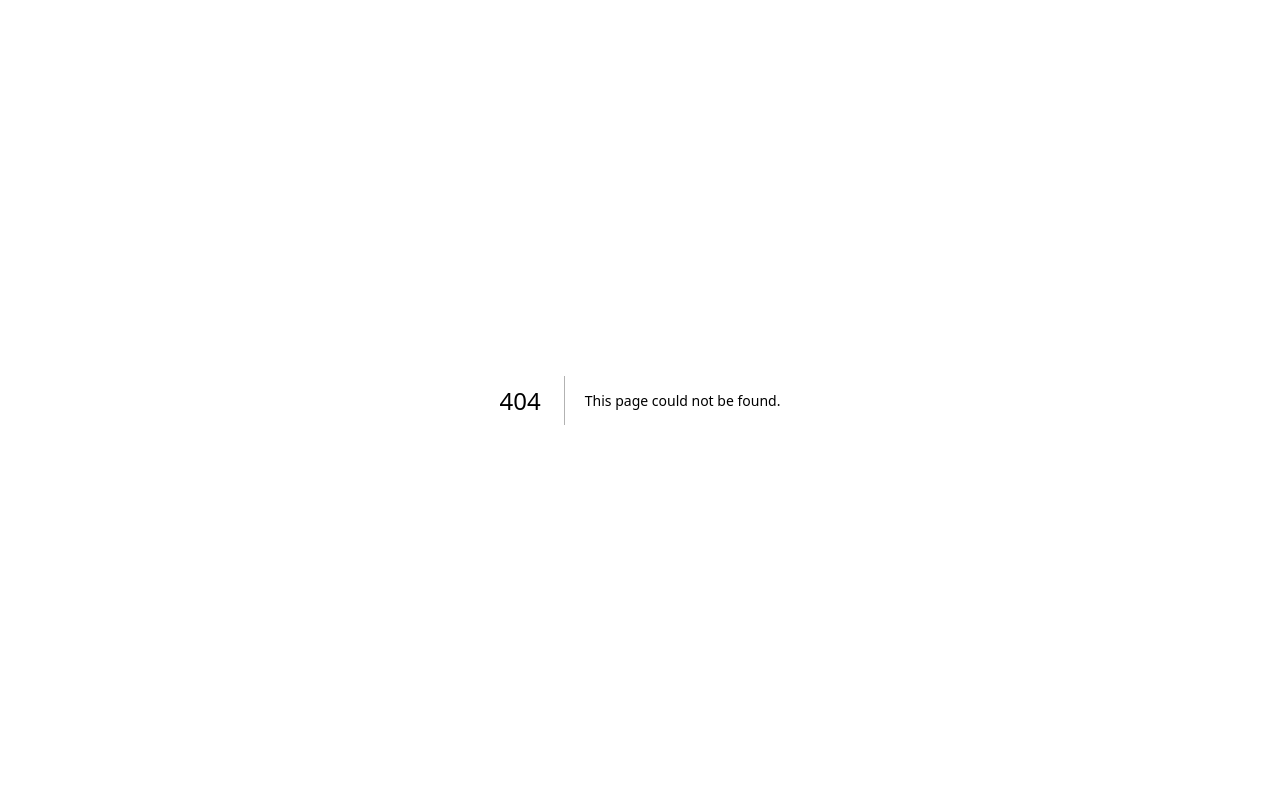
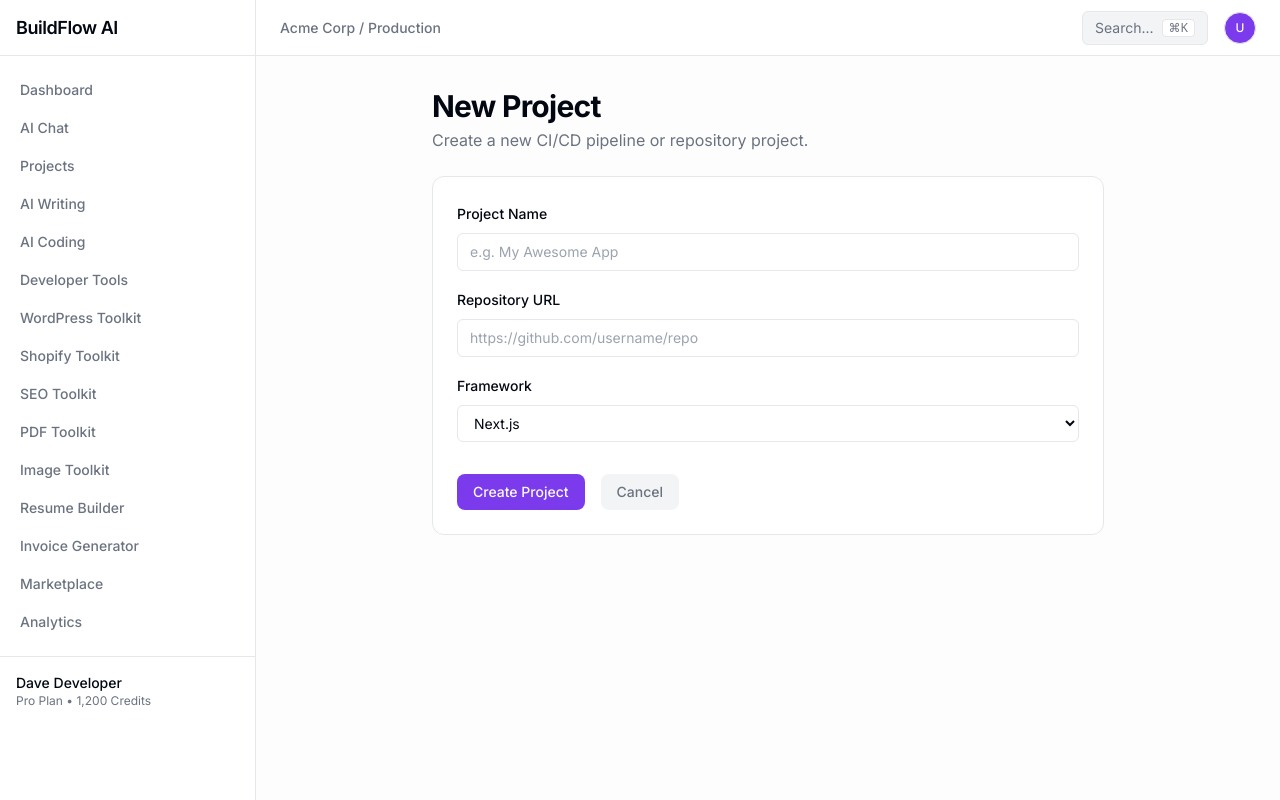
Before and after one commit to hussainch3310/Buildflow, a Next.js app in the folder apps/web/: page /projects/new in a window 1280 px wide. Before the commit this address had no page. Built offline with nearby package versions, Linux system fonts and the light colour scheme.

Commit message:
Add new project page and link

```diff
--- /dev/null
+++ b/apps/web/src/app/(dashboard)/projects/new/page.tsx
@@ -0,0 +1,71 @@
+import Link from 'next/link';
+
+export default function NewProjectPage() {
+  return (
+    <div className="max-w-2xl mx-auto space-y-6">
+      <div>
+        <h1 className="text-3xl font-bold tracking-tight">New Project</h1>
+        <p className="text-muted-foreground mt-1">Create a new CI/CD pipeline or repository project.</p>
+      </div>
+
+      <div className="bg-card border border-border rounded-xl p-6">
+        <form className="space-y-4">
+          <div className="space-y-2">
+            <label className="text-sm font-medium" htmlFor="projectName">Project Name</label>
+            <input
+              id="projectName"
+              type="text"
+              className="w-full px-3 py-2 bg-background border border-input rounded-md text-sm focus:outline-none focus:ring-2 focus:ring-primary"
+              placeholder="e.g. My Awesome App"
+              required
+            />
+          </div>
+
+          <div className="space-y-2">
+            <label className="text-sm font-medium" htmlFor="repositoryUrl">Repository URL</label>
+            <input
+              id="repositoryUrl"
+              type="url"
+              className="w-full px-3 py-2 bg-background border border-input rounded-md text-sm focus:outline-none focus:ring-2 focus:ring-primary"
+              placeholder="https://github.com/username/repo"
+            />
+          </div>
+
+          <div className="space-y-2">
+            <label className="text-sm font-medium" htmlFor="framework">Framework</label>
+            <select
+              id="framework"
+              className="w-full px-3 py-2 bg-background border border-input rounded-md text-sm focus:outline-none focus:ring-2 focus:ring-primary"
+            >
+              <option value="nextjs">Next.js</option>
+              <option value="react">React</option>
+              <option value="vue">Vue</option>
+              <option value="express">Express</option>
+              <option value="nestjs">NestJS</option>
+              <option value="other">Other</option>
+            </select>
+          </div>
+
+          <div className="pt-4 flex items-center gap-4">
+            <button
+              type="button"
+              className="px-4 py-2 bg-primary text-primary-foreground text-sm font-medium rounded-lg hover:bg-primary/90 transition-colors"
+              onClick={() => {
+                // Future functionality to handle form submission
+                alert('Project creation functionality coming soon!');
+              }}
+            >
+              Create Project
+            </button>
+            <Link
+              href="/projects"
+              className="px-4 py-2 bg-muted text-muted-foreground text-sm font-medium rounded-lg hover:bg-accent transition-colors"
+            >
+              Cancel
+            </Link>
+          </div>
+        </form>
+      </div>
+    </div>
+  );
+}
--- a/apps/web/src/app/(dashboard)/projects/page.tsx
+++ b/apps/web/src/app/(dashboard)/projects/page.tsx
@@ -1,3 +1,5 @@
+import Link from 'next/link';
+
 export default function ProjectsPage() {
   const projects = [
     { name: 'BuildFlow Core', status: 'Active', builds: 142, lastDeploy: '2 hours ago' },
@@ -12,9 +14,9 @@ export default function ProjectsPage() {
           <h1 className="text-3xl font-bold tracking-tight">Projects</h1>
           <p className="text-muted-foreground mt-1">Manage your CI/CD pipelines and repositories.</p>
         </div>
-        <button className="px-4 py-2 bg-primary text-primary-foreground text-sm font-medium rounded-lg hover:bg-primary/90 transition-colors">
+        <Link href="/projects/new" className="px-4 py-2 bg-primary text-primary-foreground text-sm font-medium rounded-lg hover:bg-primary/90 transition-colors">
           + New Project
-        </button>
+        </Link>
       </div>
 
       <div className="grid grid-cols-1 gap-4">
```
